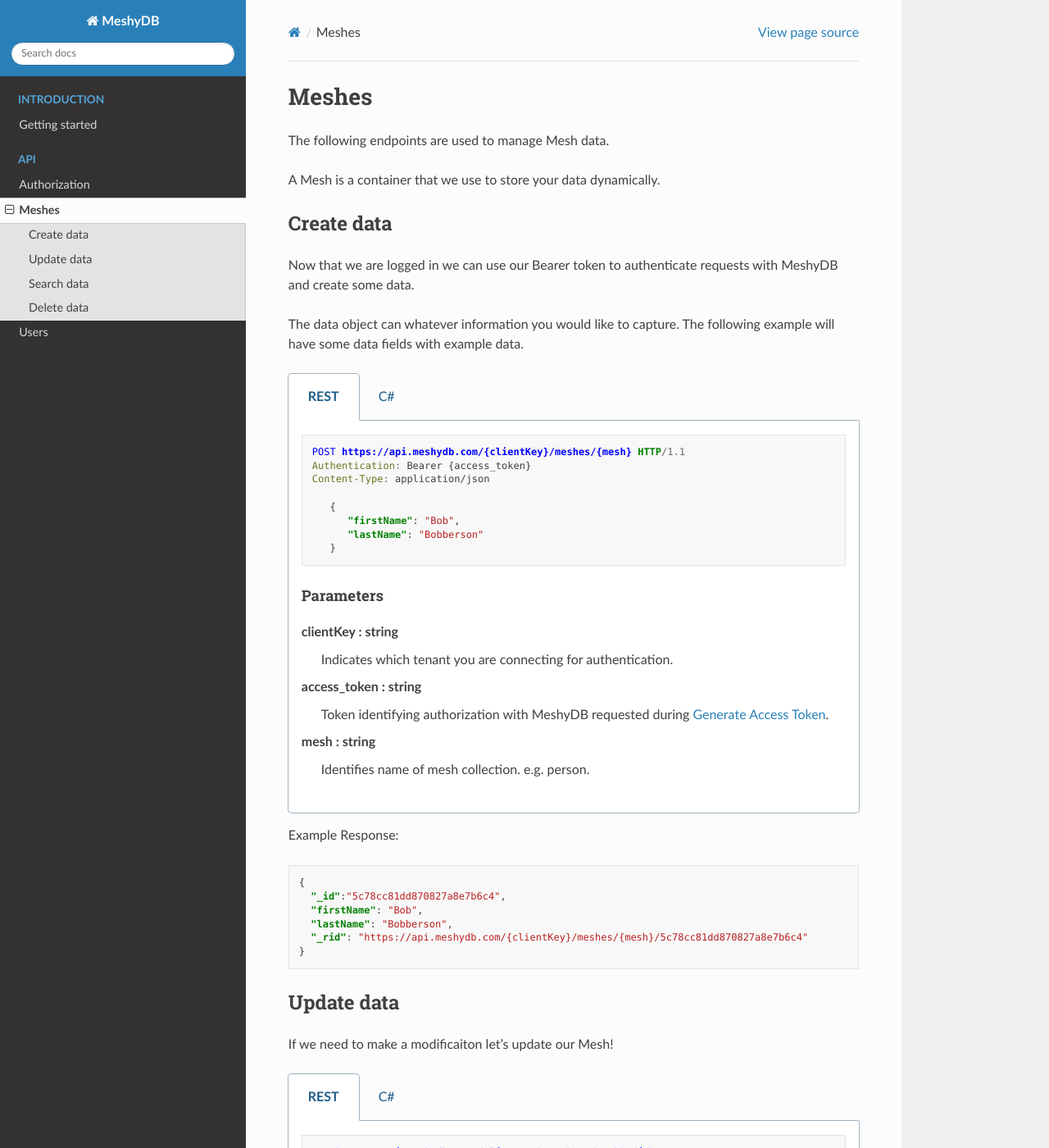
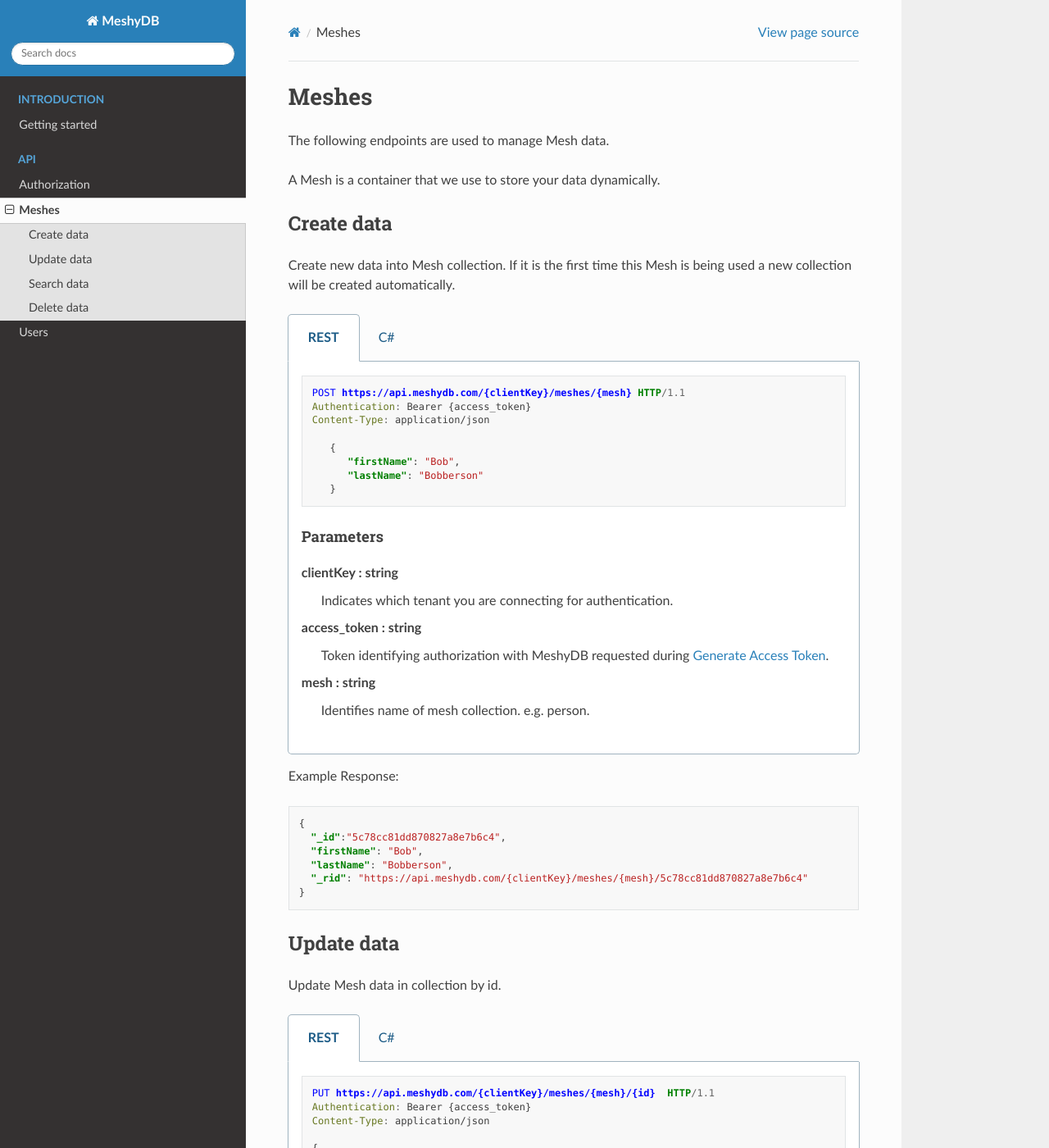
Before and after one commit to yetisoftworks/MeshyDB.SDK, a Sphinx documentation site: the page built from docs/api/meshes.rst, in a window 1280 px wide and 1400 px high. Shown: the whole window at 82% size. Built offline with Sphinx 7.4.7 and the Read the Docs theme 2.0.0, drawn with Linux system fonts in a browser that asks for light colours; some of the changed text lies outside the part shown.

Commit message:
Update meshes.rst

```diff
--- a/docs/api/meshes.rst
+++ b/docs/api/meshes.rst
@@ -13,9 +13,7 @@ A Mesh is a container that we use to store your data dynamically.
 -----------
 Create data
 -----------
-Now that we are logged in we can use our Bearer token to authenticate requests with MeshyDB and create some data.
-
-The data object can whatever information you would like to capture. The following example will have some data fields with example data.
+Create new data into Mesh collection. If it is the first time this Mesh is being used a new collection will be created automatically.
 
 .. tabs::
 
@@ -83,7 +81,7 @@ Example Response:
 -----------
 Update data
 -----------
-If we need to make a modificaiton let's update our Mesh!
+Update Mesh data in collection by id.
 
 .. tabs::
 
@@ -147,7 +145,7 @@ Example Response:
 -----------
 Search data
 -----------
-Let's see if we can find Bobbo.
+Filter Mesh data from collection based on query parameters.
 
 .. tabs::
 
@@ -227,7 +225,7 @@ Example Response:
 -----------
 Delete data
 -----------
-We are now done with our data, so let us clean up after ourselves.
+Permanently remove Mesh data from collection.
 
 .. tabs::
 
```
